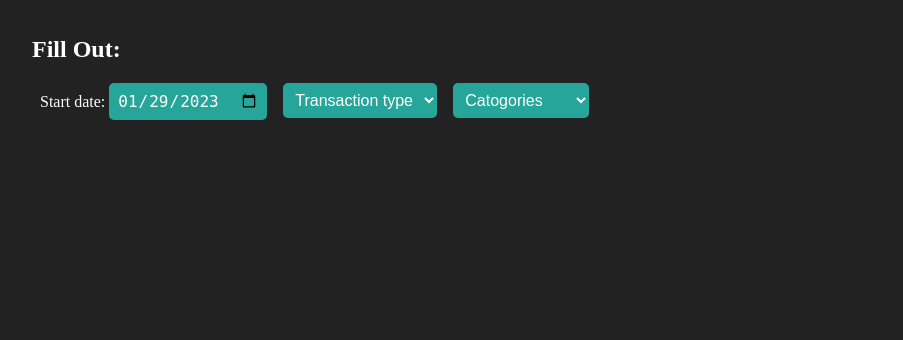
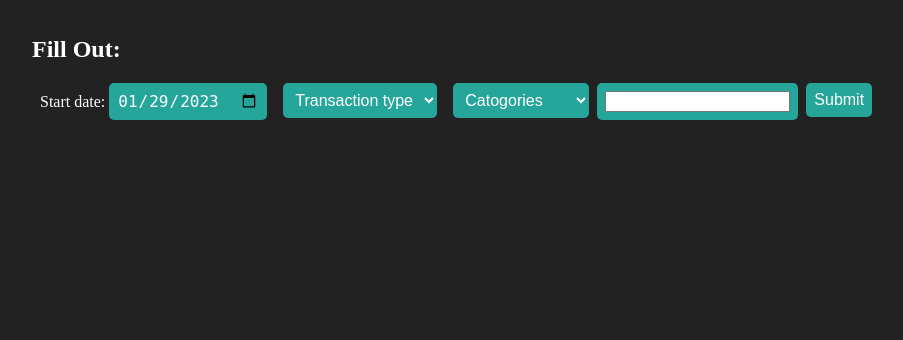
Before and after one commit to ArjunKumar177/WealthWise, a Flask app: template templates/profile.html in a window 1280 px wide. Shown: the part 80-420 px from the top of the page, without its empty margins (96-999 px from the left). Run offline with Flask 2, Linux system fonts and the light colour scheme; the template is opened without the code that fills it, so the values that code supplies are empty; style sheets or scripts are compiled from the project's sources.

Commit message:
set up profile.js

```diff
--- a/static/styles/profile.scss
+++ b/static/styles/profile.scss
@@ -1,5 +1,5 @@
 /* Dropdown Button */
-.dropbtn, .datePick{
+.dropbtn, .datePick, .input, .submit{
     background-color: #26a69a;
     color: white;
     padding: 8px;
@@ -17,11 +17,11 @@
     border-radius: 5px;
 } */
 
-  .dropdown, .date {
+  .dropdown, .date, .send {
     padding: 0px 8px;
   }
 
-  .row {
+  .row{
     display: inline-flex;
     position: relative
   }
@@ -30,7 +30,8 @@
   /* Show the dropdown menu on hover */
   .dropdown:hover .dropdown-content {display: block;}
 
+  .submit:hover {background-color: aquamarine;}
   /* Change the background color of the dropdown button when the dropdown content is shown */
-  .dropdown:hover, .dropbtn:hover, .datePick:hover {
-    border: 2px solid rgb(85, 84, 84);
-}
+//   .dropdown:hover, .dropbtn:hover, .datePick:hover {
+//     border: 2px solid rgb(85, 84, 84);
+// }
--- a/templates/profile.html
+++ b/templates/profile.html
@@ -35,6 +35,14 @@
             <option value="Entertainment">Entertainment</option>
       </select>
     </div>
+    <div class="input">
+        <input class="amount" name="Type Amount" id="amount"/>
+    </div>
+    <div class="send"><button class="submit">Submit</button></div>
+</div>
 
-</div>
 {% endblock %}
+
+{% block javascript %}
+<script src="/scripts/profile.js"></script>
+{% endblock %}
```
Also changed, not shown: static/scripts/profile.ts (added).
